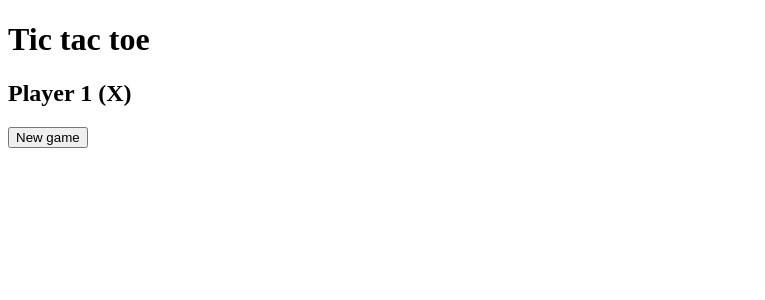
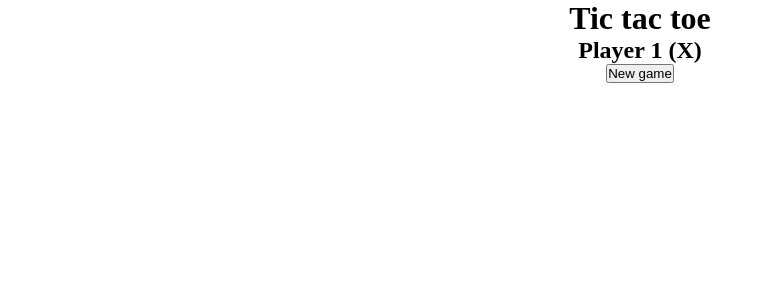
Before and after one commit to DaniSanchezDev/Tic-Tac-Toe-React, a React (Vite) app: page / in a window 1280 px wide. Shown: the top 300 px of the page, without its empty margins (0-765 px from the left). Built offline with nearby package versions, Linux system fonts and the light colour scheme.

Commit message:
FEAT add styles

```diff
--- a/src/App.css
+++ b/src/App.css
@@ -0,0 +1,15 @@
+*{
+    margin: 0;
+    padding: 0;
+    list-style: none;
+    text-decoration: none;
+    box-sizing: border-box;
+}
+
+.game{
+    display: flex;
+    flex-direction: column;
+    justify-content: center;
+    align-items: center;
+
+}
--- a/src/App.tsx
+++ b/src/App.tsx
@@ -1,4 +1,3 @@
-
 import './App.css'
 import Header from './components/Header'
 import NewGameButton from './components/NewGameButton'
@@ -6,10 +5,10 @@
 function App() {
 
   return (
-    <>
+    <div className='game'>
       <Header />
       <NewGameButton />
-    </>
+    </div>
   )
 }
 
```
